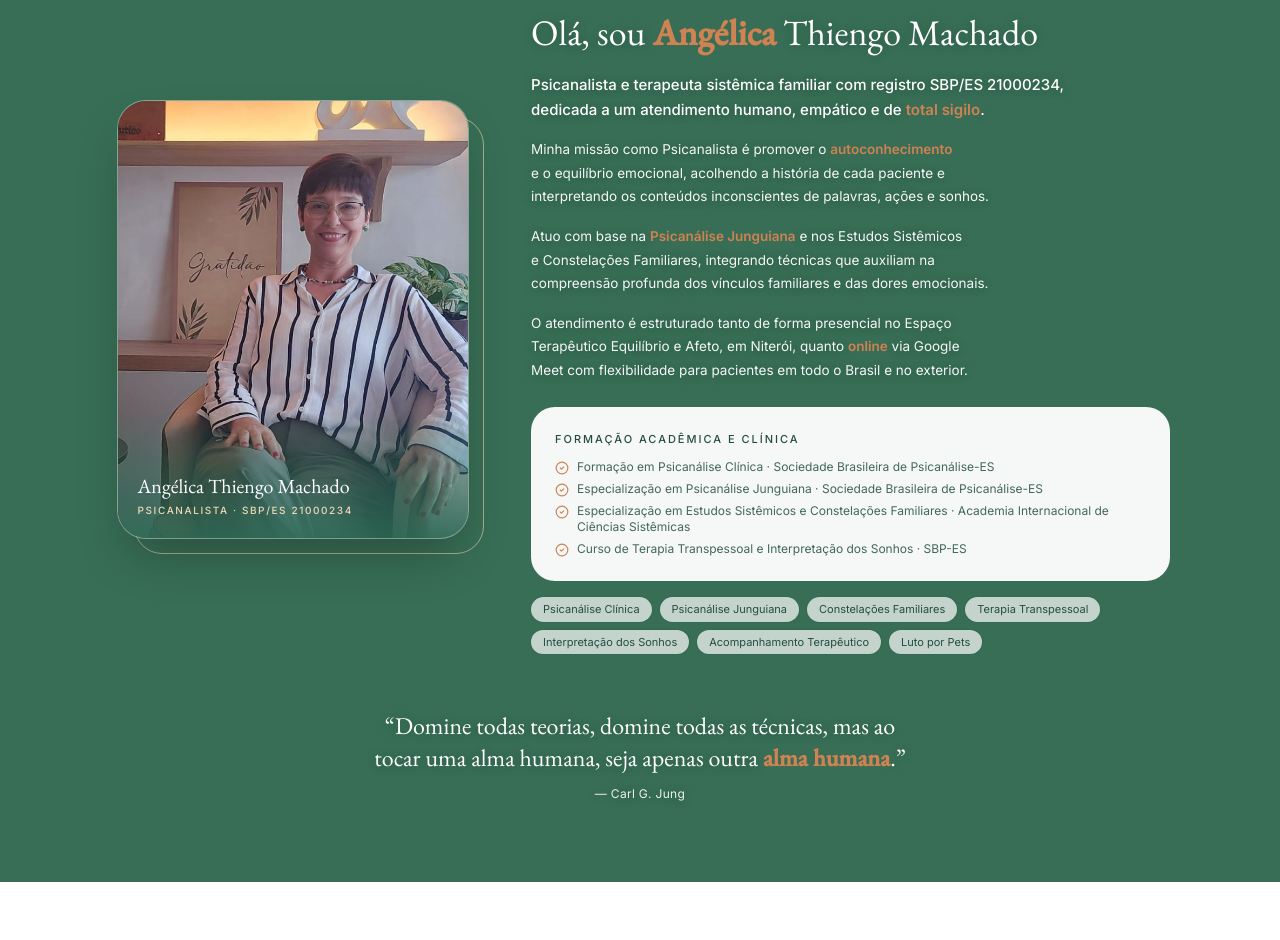
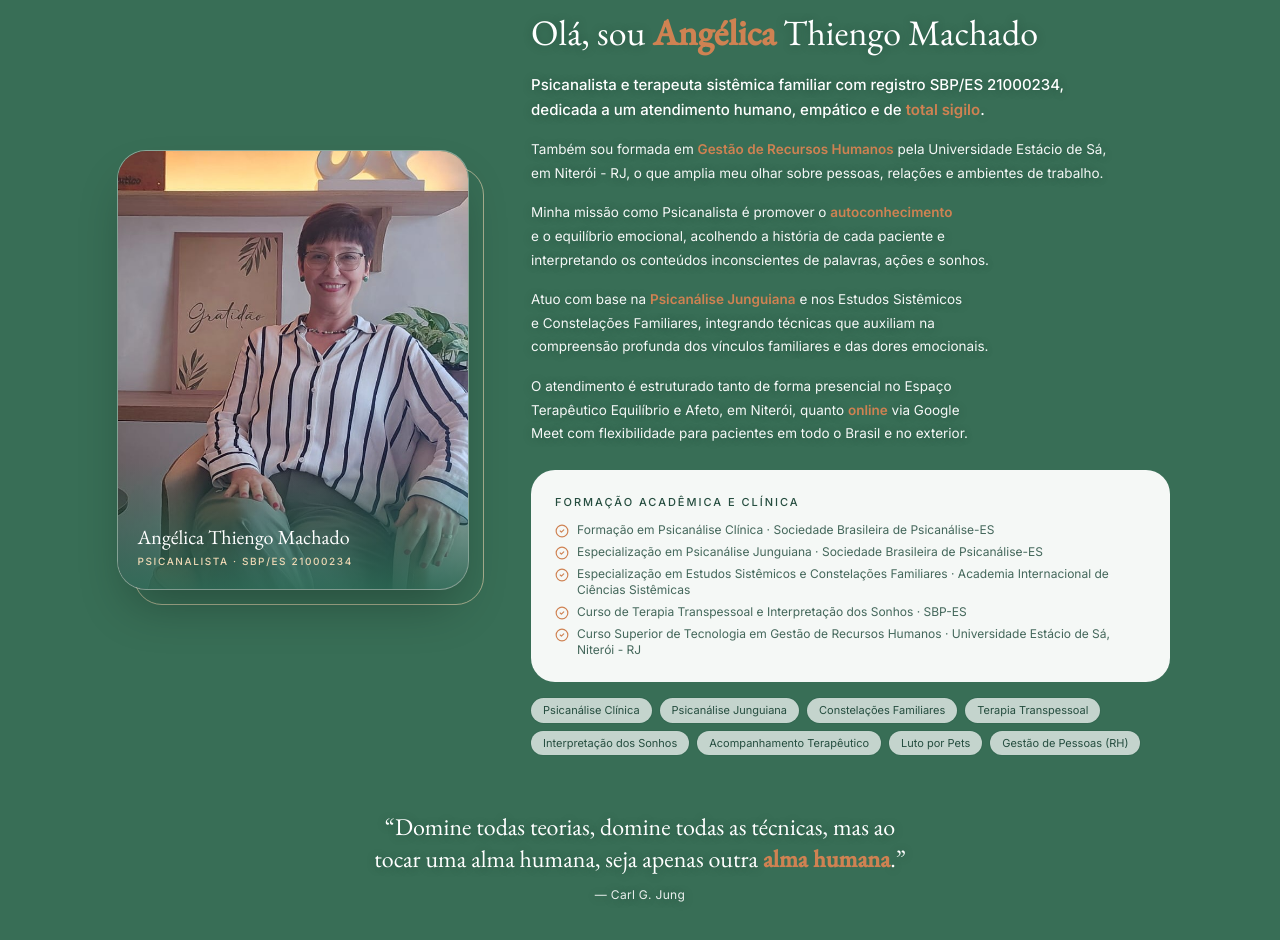
Before and after one commit to cacaiomartins-boop/Site-Angelica-Machado, a React (Vite) app: page / in a window 1280 px wide. Shown: the part 1500-2440 px from the top of the page. Built offline with nearby package versions, Linux system fonts and the light colour scheme.

Commit message:
atualizacao do site

```diff
--- a/src/components/Header.tsx
+++ b/src/components/Header.tsx
@@ -1,4 +1,4 @@
-import { clinic, waLink } from "../data/clinic";
+import { clinic } from "../data/clinic";
 import Logo from "./Logo";
 
 const links = [
@@ -22,7 +22,7 @@ export default function Header() {
             <a key={h} href={h} data-nav className="transition hover:text-[#f7e8cc]">{l}</a>
           ))}
         </nav>
-        <a href={waLink()} target="_blank" rel="noreferrer" className="rounded-full bg-wine px-4 py-1.5 text-xs font-medium text-white transition hover:bg-wine-dark md:text-[13px]">Agendar</a>
+        <a href={clinic.doctoraliaUrl} target="_blank" rel="noreferrer" className="rounded-full bg-wine px-4 py-1.5 text-xs font-medium text-white transition hover:bg-wine-dark md:text-[13px]">Agendar</a>
       </div>
     </header>
   );
--- a/src/data/clinic.ts
+++ b/src/data/clinic.ts
@@ -39,6 +39,7 @@ export const about = {
   title: "Olá, sou **Angélica** Thiengo Machado",
   lead: "Psicanalista e terapeuta sistêmica familiar com registro SBP/ES 21000234, dedicada a um atendimento humano, empático e de **total sigilo**.",
   paragraphs: [
+    "Também sou formada em **Gestão de Recursos Humanos** pela Universidade Estácio de Sá, em Niterói - RJ, o que amplia meu olhar sobre pessoas, relações e ambientes de trabalho.",
     "Minha missão como Psicanalista é promover o **autoconhecimento** e o equilíbrio emocional, acolhendo a história de cada paciente e interpretando os conteúdos inconscientes de palavras, ações e sonhos.",
     "Atuo com base na **Psicanálise Junguiana** e nos Estudos Sistêmicos e Constelações Familiares, integrando técnicas que auxiliam na compreensão profunda dos vínculos familiares e das dores emocionais.",
     "O atendimento é estruturado tanto de forma presencial no Espaço Terapêutico Equilíbrio e Afeto, em Niterói, quanto **online** via Google Meet com flexibilidade para pacientes em todo o Brasil e no exterior.",
@@ -50,8 +51,9 @@ export const about = {
     "Especialização em Psicanálise Junguiana · Sociedade Brasileira de Psicanálise-ES",
     "Especialização em Estudos Sistêmicos e Constelações Familiares · Academia Internacional de Ciências Sistêmicas",
     "Curso de Terapia Transpessoal e Interpretação dos Sonhos · SBP-ES",
+    "Curso Superior de Tecnologia em Gestão de Recursos Humanos · Universidade Estácio de Sá, Niterói - RJ",
   ],
-  tags: ["Psicanálise Clínica", "Psicanálise Junguiana", "Constelações Familiares", "Terapia Transpessoal", "Interpretação dos Sonhos", "Acompanhamento Terapêutico", "Luto por Pets"],
+  tags: ["Psicanálise Clínica", "Psicanálise Junguiana", "Constelações Familiares", "Terapia Transpessoal", "Interpretação dos Sonhos", "Acompanhamento Terapêutico", "Luto por Pets", "Gestão de Pessoas (RH)"],
 };
 
 export const services = [
```
